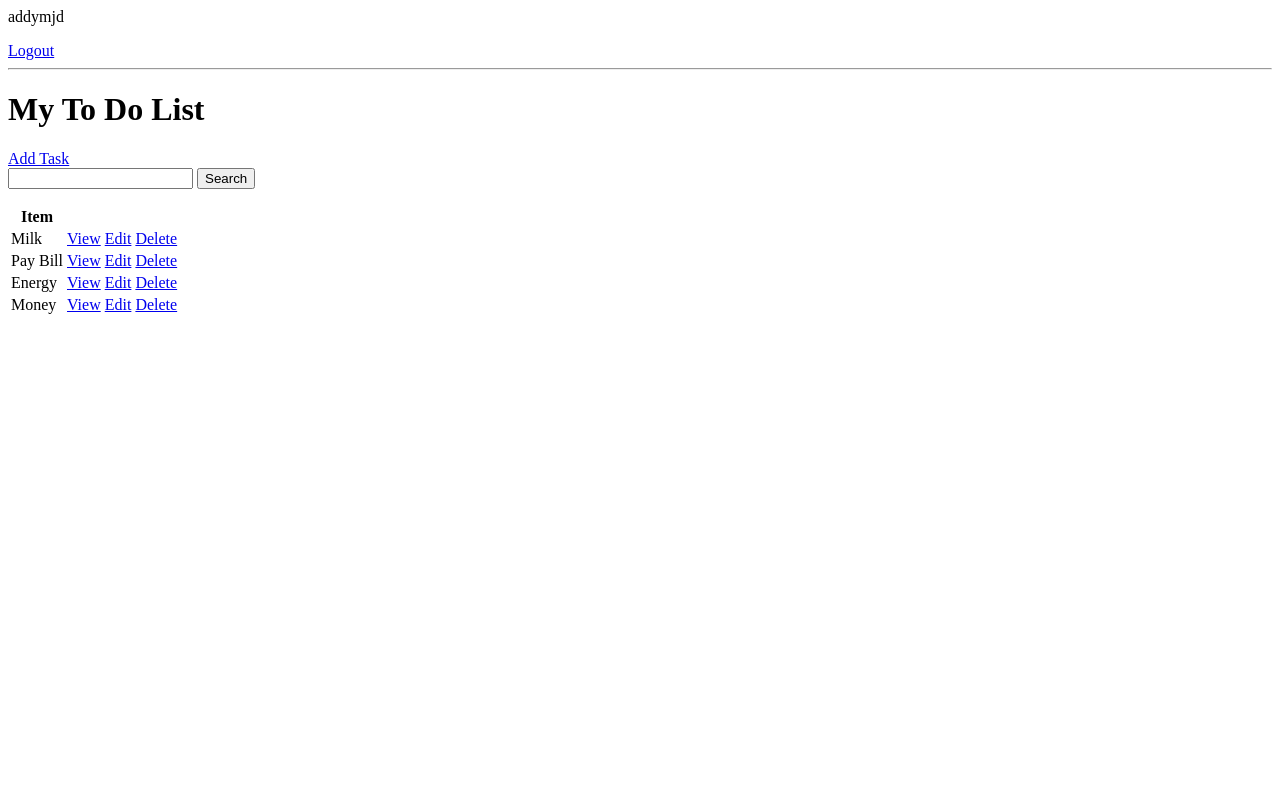
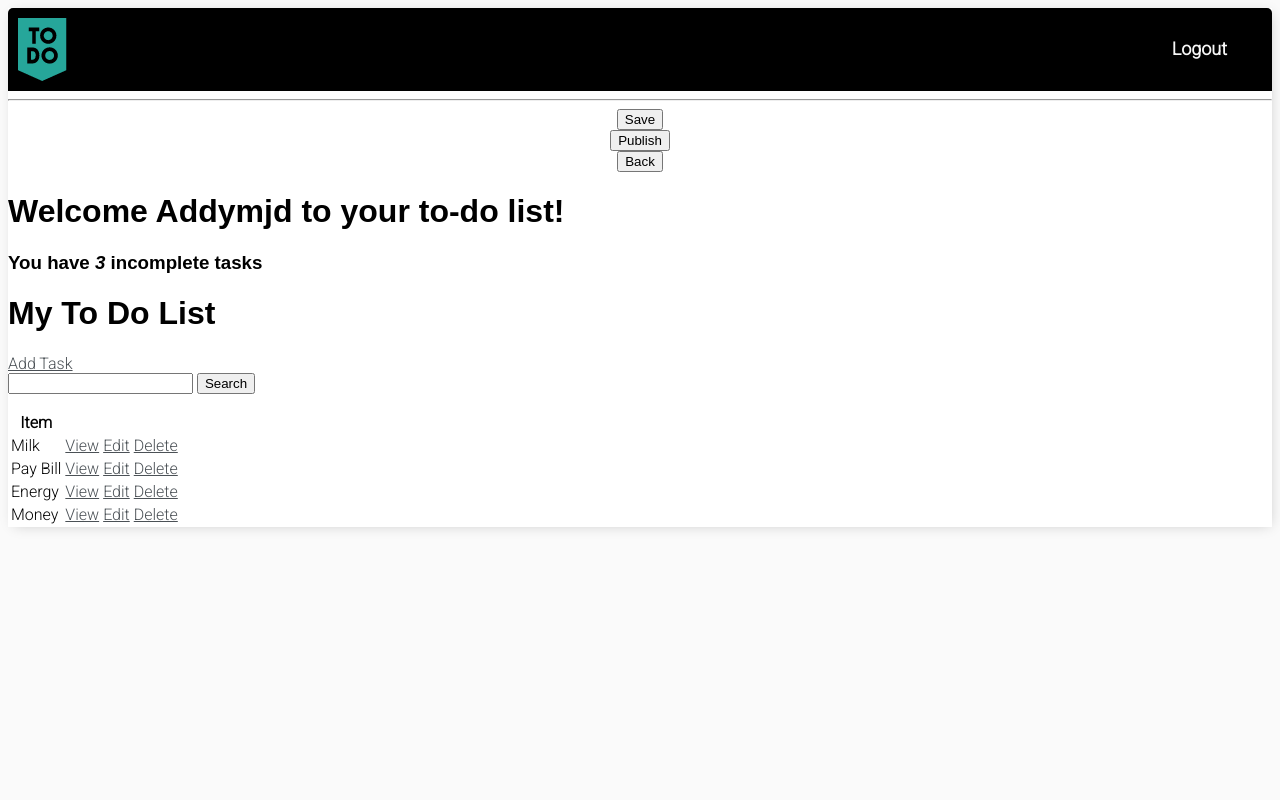
Before and after one commit to abdullahmujahidali/ToDoApp-Project, a Django app: page / in a window 1280 px wide. Run offline with Django 3.2, Linux system fonts and the light colour scheme; a user stored in the database is signed in; data comes from the database, SQL or seed files in the repository; both versions use the stored data as it was after the commit.

Commit message:
UI Designing

```diff
--- a/project_todo/settings.py
+++ b/project_todo/settings.py
@@ -11,7 +11,7 @@ https://docs.djangoproject.com/en/3.2/ref/settings/
 """
 
 from pathlib import Path
-
+import os
 # Build paths inside the project like this: BASE_DIR / 'subdir'.
 BASE_DIR = Path(__file__).resolve().parent.parent
 
@@ -116,11 +116,11 @@ USE_TZ = True
 
 LOGIN_URL = 'login'
 
-
 # Static files (CSS, JavaScript, Images)
 # https://docs.djangoproject.com/en/3.2/howto/static-files/
 
 STATIC_URL = '/static/'
+STATIC_ROOT = os.path.join(BASE_DIR,  'static')
 
 # Default primary key field type
 # https://docs.djangoproject.com/en/3.2/ref/settings/#default-auto-field
--- /dev/null
+++ b/useend/static/css/style.css
@@ -0,0 +1,47 @@
+body{
+    background-color: #FAFAFA;
+    font-family: 'Roboto', sans-serif;
+
+}
+ .container {
+    max-width: auto;
+    max-height: auto;
+
+    margin: auto;
+    background-color: #fff;
+    -webkit-box-shadow: 2px 2px 13px -4px rgba(0, 0, 0, 0.21);
+    box-shadow: 2px 2px 13px -4px rgba(0, 0, 0, 0.21);
+}
+h1,
+h2,
+h3,
+h4,
+h5,
+h6{
+    font-family: 'Roboto', sans-serif;
+    font-family: 'Ubuntu', sans-serif;
+}
+
+a,
+p {
+    color: #4b5156
+
+}
+.header-bar {
+    display: flex;
+    justify-content: space-between;
+    color: #fff;
+    padding: 10px;
+    border-radius: 5px 5px 0 0;
+    background-color:#000;
+    /* background: linear-gradient(90deg, #EEA390 0%, #EB796F 43%, #EB796F 100%); */
+}
+
+.header-bar a {
+    color: rgb(247, 247, 247);
+    text-decoration: none;
+    margin-top: 20px;
+    font-weight: bold;
+    padding-right: 35px;
+    font-size: 18px;
+}
--- a/useend/templates/useend/login.html
+++ b/useend/templates/useend/login.html
@@ -1,3 +1,5 @@
+{% extends 'useend/main.html'%}
+{%block content%}
 <h1>Login</h1>
 
 <form method="POST">
@@ -7,3 +9,5 @@
 </form>
 
 <p>Don't have an account?   <a href="{% url 'register' %}">Register</a>  </p>
+
+{%endblock content%}
--- /dev/null
+++ b/useend/templates/useend/main.html
@@ -0,0 +1,21 @@
+{% load static%}
+<html>
+<head>
+<title>To do list</title>
+<meta name="description" content="">
+<meta name="viewport" content="width=device-width,initial-scale=1">
+<link rel="preconnect" href="https://fonts.gstatic.com">
+ <link rel="stylesheet"  href="{%  static  'css/style.css'  %}">
+<link href="https://fonts.googleapis.com/css2?family=Roboto:wght@300&display=swap" rel="stylesheet">
+<link rel="preconnect" href="https://fonts.gstatic.com">
+<link href="https://fonts.googleapis.com/css2?family=Roboto:wght@300&display=swap" rel="stylesheet">
+</head>
+
+<body>
+    <div class="container">
+        {% block content %}
+
+        {% endblock content%}
+    </div>
+</body>
+</html>
--- a/useend/templates/useend/register.html
+++ b/useend/templates/useend/register.html
@@ -1,3 +1,5 @@
+{% extends 'useend/main.html'%}
+{%block content%}
 <h1>Register</h1>
 
 <form method="POST">
@@ -7,3 +9,5 @@
 </form>
 
 <p>Already have an account? <a href="{% url 'login' %}">Login</a> </p>
+
+{%endblock content%}
--- a/useend/templates/useend/task.html
+++ b/useend/templates/useend/task.html
@@ -1 +1,5 @@
+{% extends 'useend/main.html'%}
+{%block content%}
 <h1>Task: {{taskDetail}} </h1>
+
+{%endblock content%}
--- a/useend/templates/useend/task_confirm_delete.html
+++ b/useend/templates/useend/task_confirm_delete.html
@@ -1,6 +1,10 @@
+{% extends 'useend/main.html'%}
+{%block content%}
 <a href="{% url 'tasks' %}">Go Back</a>
 <form method="POST">
     {%csrf_token %}
     <p>Are you sure you want to delete this task? "{{task}}"</p>
     <input value="Delete" type="submit" />
 </form>
+
+{%endblock content%}
--- a/useend/templates/useend/task_form.html
+++ b/useend/templates/useend/task_form.html
@@ -1,3 +1,5 @@
+{% extends 'useend/main.html'%}
+{%block content%}
 <h3>TASK FORM</h3>
 <a href="{% url 'tasks' %}">Go Back</a>
 <form method="POST" action="">
@@ -5,3 +7,5 @@
     {{form.as_p}}
     <input type="submit" value="Submit">
 </form>
+
+{%endblock content%}
--- a/useend/templates/useend/task_list.html
+++ b/useend/templates/useend/task_list.html
@@ -1,13 +1,31 @@
-{% if request.user.is_authenticated %}
-    <p>{{request.user}}</p>
-    <a href="{% url 'logout' %}">Logout</a>
-{% else %}
-    <a href="{% url 'login' %}">Login</a>
-{% endif %}
+{% extends 'useend/main.html'%}
+{% load static%}
+{%block content%}
+
+<div class="header-bar">
+    <div  >
+    <img src="{% static 'assets/to-do.png' %}">
+
+    </div>
+
+    {% if request.user.is_authenticated %}
+        <a href="{% url 'logout' %}">Logout</a>
+    {% else %}
+        <a href="{% url 'login' %}">Login</a>
+    {% endif %}
+
+</div>
 
 <hr>
-<h1>My To Do List  </h1>
-<a href="{% url 'task-create' %}">Add Task</a>
+<div id="outer" style="width:100%; text-align:center;">
+  <div class="inner"><button type="submit" class="msgBtn" onClick="return false;" >Save</button></div>
+  <div class="inner"><button type="submit" class="msgBtn2" onClick="return false;">Publish</button></div>
+  <div class="inner"><button class="msgBtnBack">Back</button></div>
+</div>
+   <h1>Welcome {{request.user | title}} to your to-do list!</h1>
+      <h3 style="margin:0">You have <i>{{count}}</i> incomplete task{{ count|pluralize:"s" }}</h3>
+<h1>My To Do List  </h1> <a href="{% url 'task-create' %}">Add Task</a>
+
 
 <form method="GET">
     <input type="text" name="search-area" value="{{search_input}}">
@@ -30,3 +48,5 @@
         <h3>No items in the list</h3>
      {% endfor %}
 </table>
+
+{%endblock content%}
```
Also changed, not shown: db.sqlite3, useend/static/assets/to-do.png (added), useend/static/assets/to-do2.png (added).
